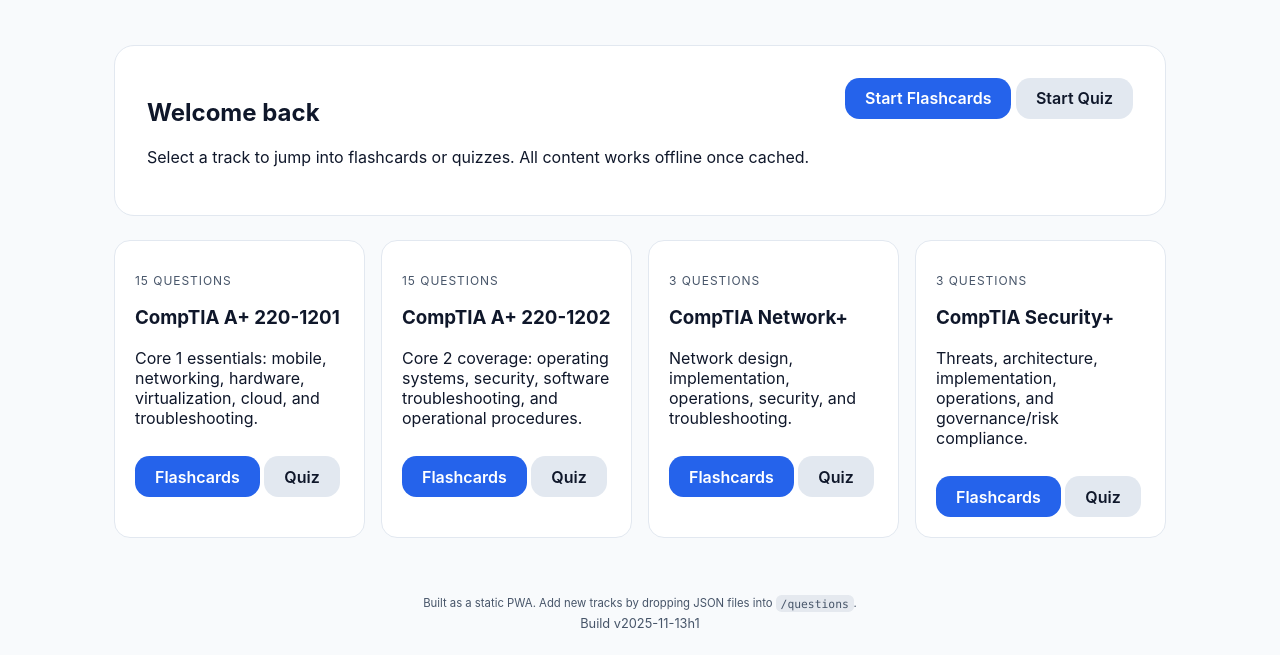
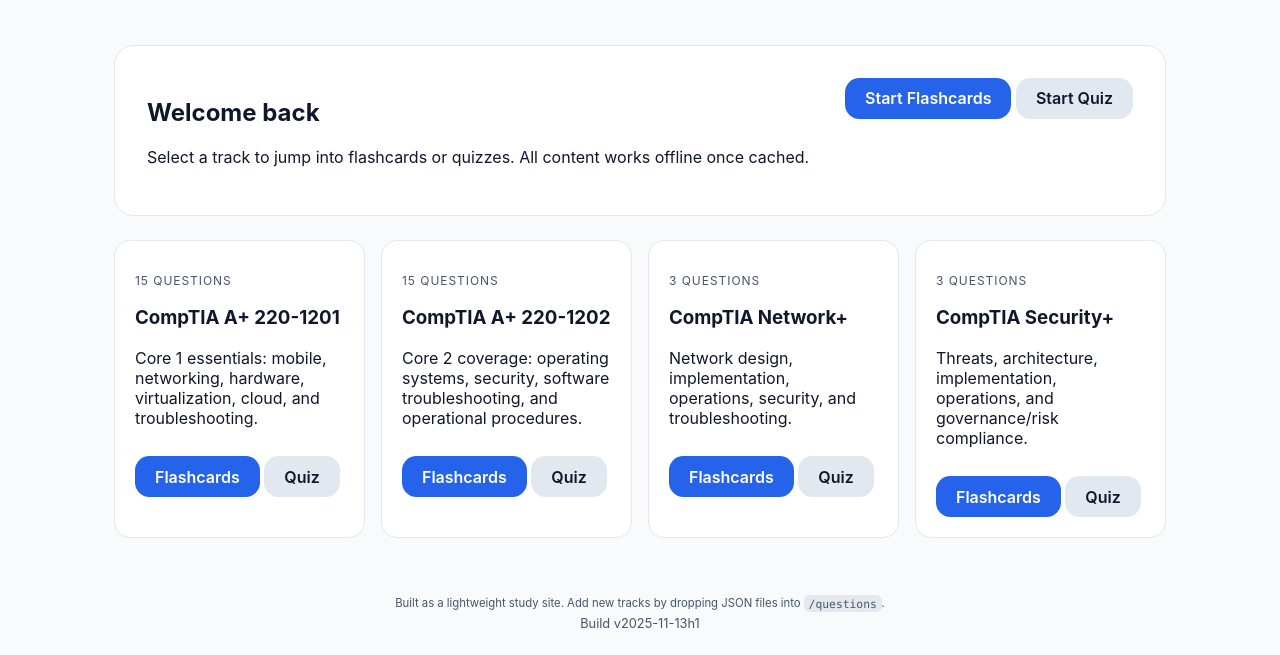
Before and after one commit to jdkelly951/trifecta, a plain HTML site: page docs/index.html in a window 1280 px wide. Shown: the part 145-800 px from the top of the page. Drawn offline with Linux system fonts and the light colour scheme.

Commit message:
Update footer copy for online-only build

```diff
--- a/docs/index.html
+++ b/docs/index.html
@@ -104,7 +104,7 @@
   </main>
 
   <footer class="app-footer">
-    <small>Built as a static PWA. Add new tracks by dropping JSON files into <code>/questions</code>.</small>
+    <small>Built as a lightweight study site. Add new tracks by dropping JSON files into <code>/questions</code>.</small>
     <span id="versionTag" class="version-tag" aria-live="polite"></span>
   </footer>
 
```
